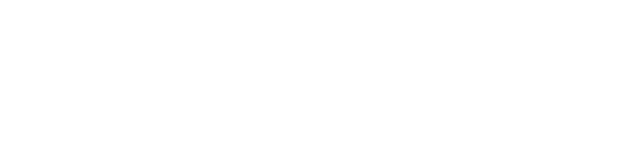
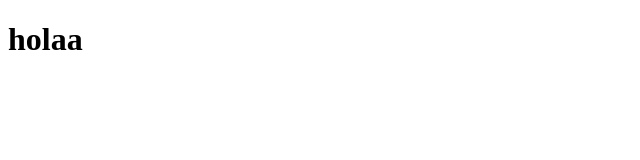
Before and after one commit to Juandavid21lopez/prueba2, a plain HTML site: page index.html in a window 1280 px wide. Shown: the whole page, without its empty margins (0-640 px from the left). Drawn offline with Linux system fonts and the light colour scheme.

Commit message:
Update index.html
cambio 1

```diff
--- a/index.html
+++ b/index.html
@@ -6,5 +6,7 @@
     <meta name="viewport" content="width=device-width, initial-scale=1.0" />
     <title>Document</title>
   </head>
-  <body></body>
+  <body>
+    <h1>holaa</h1>
+  </body>
 </html>
```
